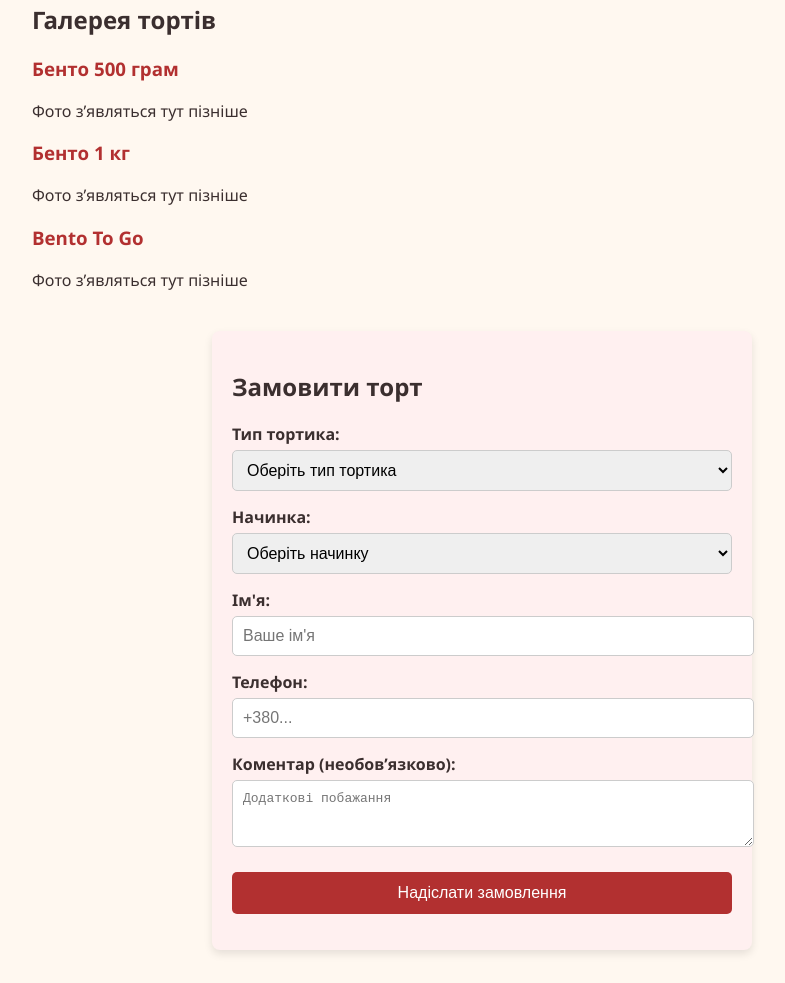
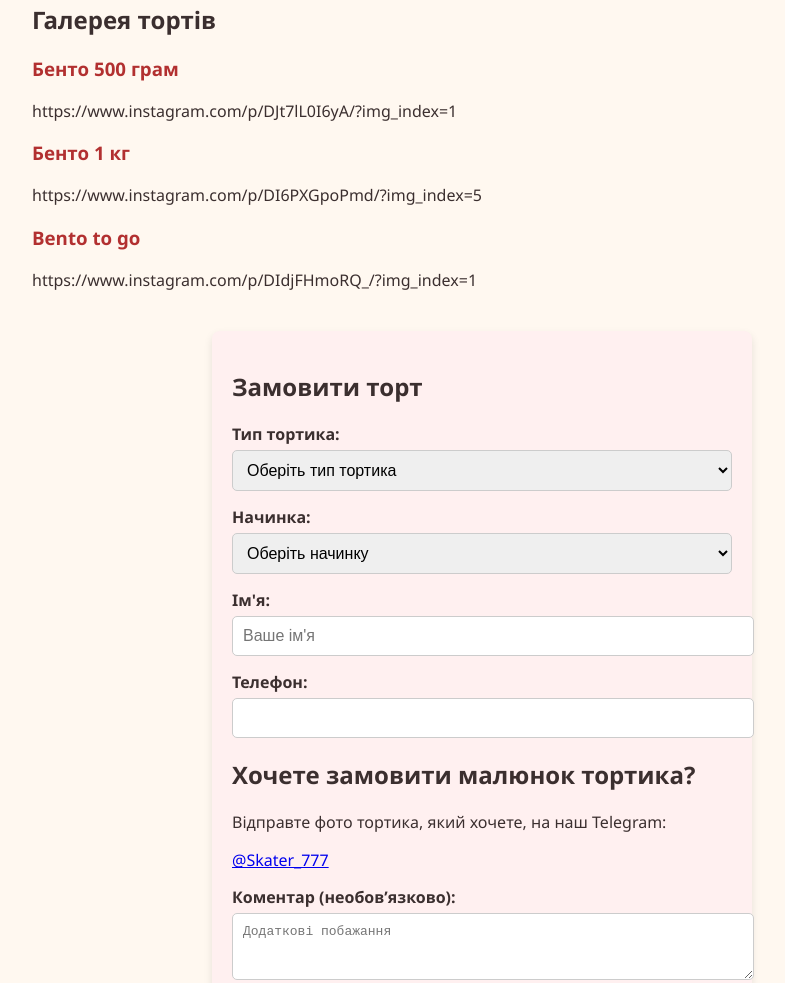
Before and after one commit to Skater-blip/kriscake, a plain HTML site: page index.html in a window 1280 px wide. Shown: the part 201-1184 px from the top of the page, without its empty margins (158-943 px from the left). Drawn offline with Linux system fonts and the light colour scheme.

Commit message:
Update index.html

```diff
--- a/index.html
+++ b/index.html
@@ -19,21 +19,21 @@
     <div class="category">
       <h3>Бенто 500 грам</h3>
       <div class="photos" id="gallery-500g">
-        <p>Фото з’являться тут пізніше</p>
+        <p>https://www.instagram.com/p/DJt7lL0I6yA/?img_index=1</p>
       </div>
     </div>
 
     <div class="category">
       <h3>Бенто 1 кг</h3>
       <div class="photos" id="gallery-1kg">
-        <p>Фото з’являться тут пізніше</p>
+        <p>https://www.instagram.com/p/DI6PXGpoPmd/?img_index=5</p>
       </div>
     </div>
 
     <div class="category">
-      <h3>Bento To Go</h3>
+      <h3>Bento to go</h3>
       <div class="photos" id="gallery-togo">
-        <p>Фото з’являться тут пізніше</p>
+        <p>https://www.instagram.com/p/DIdjFHmoRQ_/?img_index=1</p>
       </div>
     </div>
   </section>
@@ -46,7 +46,7 @@
         <option value="">Оберіть тип тортика</option>
         <option value="Бенто 500 грам">Бенто 500 грам</option>
         <option value="Бенто 1 кг">Бенто 1 кг</option>
-        <option value="Bento To Go">Bento To Go</option>
+        <option value="Bento To Go">Bento to go</option>
       </select>
 
       <label for="filling">Начинка:</label>
@@ -66,7 +66,13 @@
       <input type="text" id="name" name="name" placeholder="Ваше ім'я" required />
 
       <label for="phone">Телефон:</label>
-      <input type="tel" id="phone" name="phone" placeholder="+380..." pattern="\+380\d{9}" required />
+      <input type="text" id="phone" name="phone" required />
+
+      <div class="telegram-photo">
+      <h2>Хочете замовити малюнок тортика?</h2>
+      <p>Відправте фото тортика, який хочете, на наш Telegram:</p>
+      <a href="https://t.me/Skater_777" target="_blank" rel="noopener noreferrer">@Skater_777</a>
+      </div>
 
       <label for="comment">Коментар (необов’язково):</label>
       <textarea id="comment" name="comment" rows="3" placeholder="Додаткові побажання"></textarea>
```
